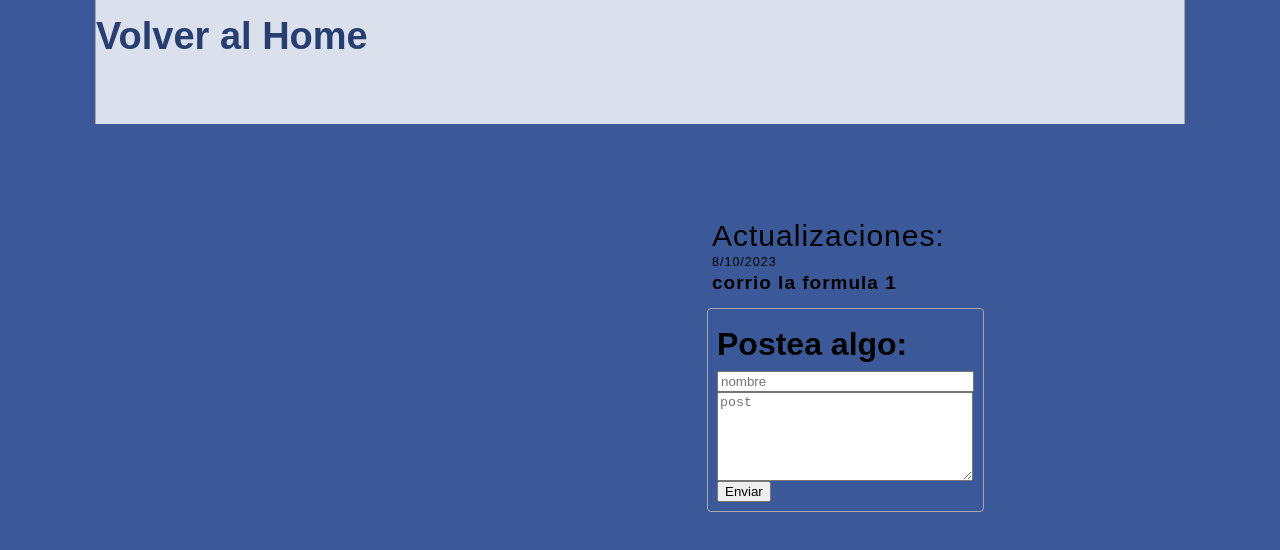
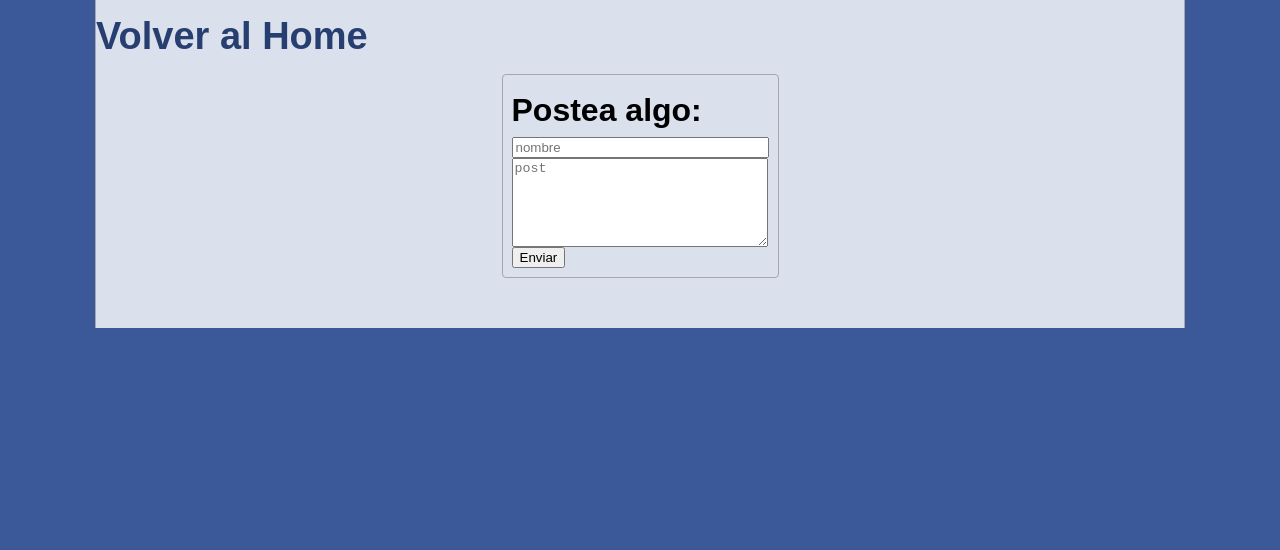
Before and after one commit to skinnyleonard/Blog_Grupal, a React (Vite) app: page /poster in a window 1280 px wide. Shown: the top 550 px of the page. Built offline with nearby package versions, Linux system fonts and the light colour scheme.

Commit message:
contraseña al admin y algun que otro css arreglado

```diff
--- a/src/App.css
+++ b/src/App.css
@@ -62,15 +62,13 @@ body{
 }
 .comenterForm{
     line-height: 10px;
-    position: absolute;
     border: 1px solid #a7a7a7;
     border-radius: 4px;
     padding: 9px;
-    right: 200px;
-    top: 308px;
     box-sizing: border-box;
     width: 277px;
     height: auto;
+    margin: 0 auto;
 }
 .posteo{
     top: 10px;
--- a/src/App.jsx
+++ b/src/App.jsx
@@ -64,7 +64,7 @@ function App({ createNewPost }) {
       <Routes>
         <Route exact path="/" element={<Posts info={info} setInfo={setInfo} show={show} setShow={setShow}/>}/>
         <Route exact path="/poster" element={<Poster info={info} createNewPost={createNewPost}/>} />
-        <Route path="/posts/:id" element={<Fullpost info={info} />} />
+        <Route path="/posts/:id" element={<Fullpost info={info}/>} />
         <Route path="/admin" element={<Admin show={show} setShow={setShow}/>}/>
       </Routes>
     </BrowserRouter>
--- a/src/components/Admin.jsx
+++ b/src/components/Admin.jsx
@@ -1,21 +1,25 @@
-import { useState } from "react";
+import { useState, useEffect } from "react";
 
 function Admin({ setShow, show }) {
   const [confirm, setConfirm] = useState("");
 
   function handleSubmit(e) {
     e.preventDefault();
-    setShow(true)
-    window.location='/'
     setConfirm("");
   }
+  useEffect(()=> {
+    if(confirm == 123){
+      setShow(true)
+      window.location='/'
+    }
+  })
 
   return (
     <>
       <form onSubmit={handleSubmit}>
         <input
-          type="text"
-          placeholder="contraseña para administrador"
+          type="password"
+          placeholder="contraseña para administrador es 123"
           style={{ width: "500px" }}
           value={confirm}
           onChange={(e) => setConfirm(e.target.value)}
--- a/src/components/Header.jsx
+++ b/src/components/Header.jsx
@@ -6,7 +6,7 @@ function Header({ show, setShow }) {
   return (
     <header className="header">
       <Link to={`/poster`}>
-        <h1>postea</h1>
+        <h1>postea algo</h1>
       </Link>
 
       <a
--- a/src/components/Poster.jsx
+++ b/src/components/Poster.jsx
@@ -18,11 +18,7 @@ function Poster({ info, createNewPost }) {
   }
   return (
     <>
-      <div className="updates">
-        <h1 style={{lineHeight:'0', fontWeight:'lighter'}}>Actualizaciones:</h1>
-        <small>8/10/2023</small>
-        <h2 style={{lineHeight:'0', fontSize:'19px'}}>corrio la formula 1</h2>
-      </div>
+      <Link to={`/`}><h1>Volver al Home</h1></Link>
       <form onSubmit={handleSubmit} className="comenterForm">
         <h1>Postea algo:</h1>
         <input
@@ -30,7 +26,7 @@ function Poster({ info, createNewPost }) {
           placeholder="nombre"
           onChange={(e) => setNewUser(e.target.value)}
           value={newUser}
-            style={{width: '249px'}}
+          style={{ width: '249px' }}
         />
         <textarea
           className="textarea"
@@ -42,7 +38,6 @@ function Poster({ info, createNewPost }) {
         <Markdown remarkPlugins={[remarkGfm]}>{newPost}</Markdown>
         <button>Enviar</button>
       </form>
-        <Link to={`/`}><h1>Volver al Home</h1></Link>
     </>
   );
 }
--- a/src/components/Posts.jsx
+++ b/src/components/Posts.jsx
@@ -5,7 +5,7 @@ import Markdown from 'react-markdown';
 import remarkGfm from 'remark-gfm';
 import Header from "./Header";
 
-function Posts({ info, setInfo, show, setShow }) {
+function Posts({ info, setInfo, show, setShow, comments, setComments }) {
 
   function deletePosts(id){
     const newPosts = info.filter(post => post.id !== id)
@@ -13,6 +13,11 @@ function Posts({ info, setInfo, show, setShow }) {
   }
   return (
     <>
+     <div className="updates">
+        <h1 style={{lineHeight:'0', fontWeight:'lighter'}}>Actualizaciones:</h1>
+        <small>8/10/2023</small>
+        <h2 style={{lineHeight:'0', fontSize:'19px'}}>corrio la formula 1</h2>
+      </div>
       <Header show={show} setShow={setShow}/>
       {info.map(post =>
         <div >
```
Lines whose indentation alone changed are shown as unchanged.
